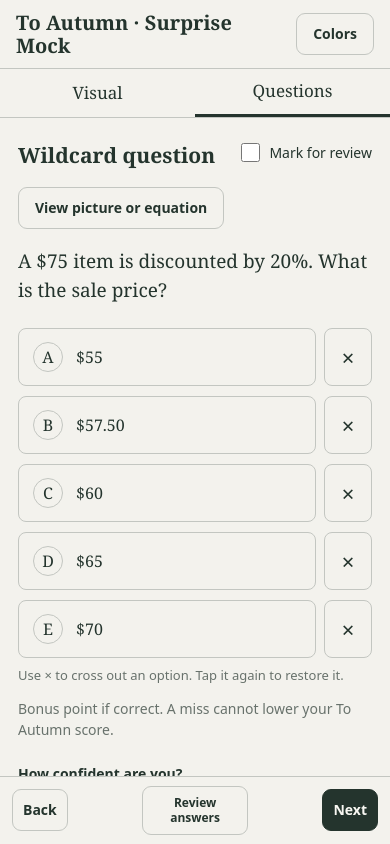
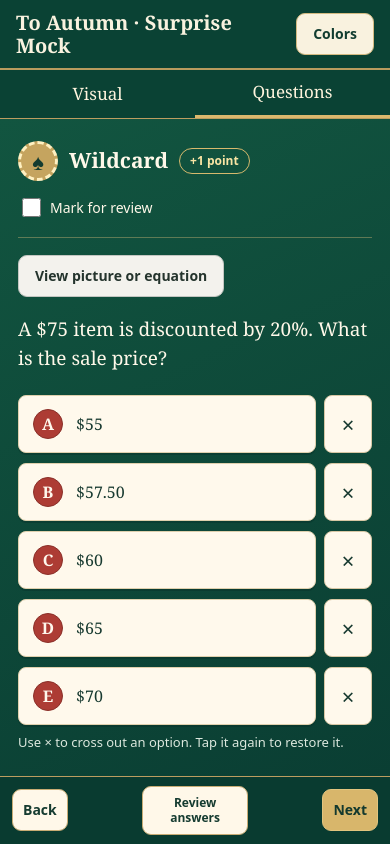
Before and after one commit to Eutopia2415/practices, a plain HTML site: page English/To Autumn - Surprise Mock.html in a window 390 px wide. Both pictures are taken after a click on the button "Next". Drawn offline with Linux system fonts and the light colour scheme.

Commit message:
Give wildcard questions a poker table theme

```diff
--- a/English/To Autumn - Surprise Mock.html
+++ b/English/To Autumn - Surprise Mock.html
@@ -131,8 +131,7 @@
     .visual-stage .flag-art { width: min(100%, 460px); }
     .equation { font-size: clamp(30px, 4vw, 50px); text-align: center; }
     .equation small { display: block; margin-bottom: 20px; color: var(--muted); font: 600 14px system-ui, sans-serif; }
-    .visual-caption { color: var(--muted); font: 14px/1.5 system-ui, sans-serif; }
-    .bonus-note { color: var(--muted); font: 14px/1.5 system-ui, sans-serif; }
+    .bonus-chip { display: inline-flex; align-items: center; padding: 6px 10px; border: 1px solid #d6b96d; border-radius: 20px; color: #f9e5a4; font: 700 12px/1 system-ui, sans-serif; white-space: nowrap; }
     .visual-open { display: none; margin: -5px 0 18px; }
     a { color: var(--page-text); }
 
@@ -264,6 +263,49 @@
       #progress { display: none; }
       .footer-middle .button { max-width: 106px; }
     }
+
+    .wildcard-mode .topbar { background: #0a4234; color: #f9f2df; border-bottom: 2px solid #b89b5e; }
+    .wildcard-mode .subtitle { color: #d6e3d8; }
+    .wildcard-mode .top-actions .button { background: #f9f2df; color: #123d30; border-color: #d3ba81; }
+    .wildcard-mode .layout { background: radial-gradient(circle at 70% 15%, #1b7054 0, #0c4c3c 45%, #072f29 100%); }
+    .wildcard-mode .passage { color: #fff7e7; border-right-color: #bc9d60; background: radial-gradient(circle at 30% 20%, #1d7054 0, #0d493a 55%, #07342d 100%); }
+    .wildcard-mode .author { color: #e6dbc0; }
+    .wildcard-mode .visual-stage { border: 1px solid #c7a96b; background: #052f29a8; box-shadow: inset 0 0 0 1px #ffffff1a, 0 18px 40px #001c1870; }
+    .wildcard-mode .equation small { color: #ead8ab; }
+    .wildcard-mode .question-pane, .wildcard-mode .question-pane.is-wrong { color: #fff8e9; border: 2px solid #c6a765; background: linear-gradient(155deg, #125540, #0a3e33); box-shadow: 0 18px 45px #001c186b, inset 0 0 0 1px #ffffff1b; }
+    .wildcard-mode .question-head { align-items: center; flex-wrap: wrap; padding-bottom: 17px; border-bottom: 1px solid #d6bc7b66; }
+    .wildcard-mode .question-head h2 { display: flex; align-items: center; gap: 11px; }
+    .wildcard-mode .question-head h2::before { content: "♠"; display: grid; place-items: center; width: 34px; height: 34px; border: 3px dashed #fff0c1; border-radius: 50%; background: #c5a45f; color: #133b30; font: 700 22px/1 Georgia, serif; }
+    .wildcard-mode .flag input { accent-color: #d8ba74; }
+    .wildcard-mode .choice { border-color: #dfd0ad; background: #fff9ec; color: #183a30; box-shadow: 0 2px 0 #072b2455; }
+    .wildcard-mode .choice:hover:not(:disabled), .wildcard-mode .strike:hover:not(:disabled) { background: #fff0cf; }
+    .wildcard-mode .choice[aria-pressed="true"] { border-color: #d7b366; background: #f7e3aa; box-shadow: 0 0 0 2px #e1c27b66; }
+    .wildcard-mode .choice .letter { border-color: #8a3029; background: #ad3c34; color: #fff8ed; font-weight: 700; }
+    .wildcard-mode .choice[aria-pressed="true"] .letter { border-color: #0c4939; background: #0c4939; color: #fff7e8; }
+    .wildcard-mode .choice.is-eliminated .choice-text { color: #6b6e62; }
+    .wildcard-mode .choice.is-wrong-choice { border-color: #af493b; background: #f4d7d0; color: #5e231e; }
+    .wildcard-mode .strike { border-color: #d8c7a4; background: #fff9ec; color: #183a30; }
+    .wildcard-mode .strike[aria-pressed="true"] { background: #e9d5a4; border-color: #c2a15d; }
+    .wildcard-mode .helper, .wildcard-mode .utility, .wildcard-mode .confidence p { color: #dce8de; }
+    .wildcard-mode .segments .button { border-color: #b49e6c; background: #fff8e9; color: #183a30; }
+    .wildcard-mode .segments .button[aria-pressed="true"] { border-color: #e4ca88; background: #e5c875; color: #183a30; }
+    .wildcard-mode .text-button { color: #f8e2a8; }
+    .wildcard-mode .feedback { border-left-color: #d9ba72; }
+    .wildcard-mode .feedback.is-wrong { border-left-color: #f0a69c; }
+    .wildcard-mode .correct { color: #cdeab8; }
+    .wildcard-mode .incorrect, .wildcard-mode .other-choices .your-choice-note { color: #ffc0b8; }
+    .wildcard-mode .other-choices { border-top-color: #d6bc7b66; }
+    .wildcard-mode .other-choices li.your-choice { background: #803f3977; }
+    .wildcard-mode .footer { border-color: #bc9d60; background: #093b30; }
+    .wildcard-mode .footer .button { border-color: #c8ac74; background: #fff8e9; color: #153b30; }
+    .wildcard-mode .footer .button.primary { border-color: #e2c47e; background: #d8b66b; color: #13392e; }
+    .wildcard-mode #progress { color: #e0e9df; }
+    .wildcard-mode .mobile-tabs { border-bottom-color: #bc9d60; background: #0a4234; }
+    .wildcard-mode .mobile-tabs button { background: #0a4234; color: #fff5de; }
+    .wildcard-mode .mobile-tabs button[aria-selected="true"] { border-bottom-color: #dbb86d; }
+    @media (max-width: 680px) {
+      .wildcard-mode .question-pane, .wildcard-mode .question-pane.is-wrong { margin: 0; border: 0; border-radius: 0; box-shadow: none; }
+    }
   </style>
 </head>
 <body>
@@ -318,9 +360,7 @@
         </div>
         <div id="wildcard-content" hidden>
           <h2 id="wildcard-title">Wildcard</h2>
-          <p class="author">A brief interruption</p>
           <div id="wildcard-visual" class="visual-stage"></div>
-          <p id="wildcard-caption" class="visual-caption"></p>
         </div>
       </section>
       <section id="panel" class="question-pane" aria-label="Questions"></section>
@@ -773,11 +813,11 @@
 ];
     const bonusBank = {
       questions: [
-        { kind: "bonus", topic: "Flag & capital", stem: "This flag belongs to a country with which capital city?", options: ["Rio de Janeiro", "Brasília", "São Paulo", "Buenos Aires", "Lisbon"], visual: `<svg class="flag-art" viewBox="0 0 720 504" role="img" aria-label="Green flag with a yellow diamond and blue globe"><rect width="720" height="504" fill="#119447"/><path d="M360 43 682 252 360 461 38 252Z" fill="#f8d447"/><circle cx="360" cy="252" r="118" fill="#253c94"/><path d="M244 236c83-20 167-3 231 43" fill="none" stroke="#fff" stroke-width="18"/><g fill="#fff"><circle cx="352" cy="185" r="4"/><circle cx="399" cy="207" r="3"/><circle cx="321" cy="230" r="3"/><circle cx="391" cy="311" r="4"/><circle cx="308" cy="291" r="3"/></g></svg>`, caption: "One flag. One capital. Five ways to miss your flight." },
-        { kind: "bonus", topic: "Synthetic biology", stem: "A student wants E. coli to produce a fluorescent protein from a synthesized coding sequence. Which plasmid design is most likely to work?", options: ["A bacterial promoter and ribosome-binding site placed before the coding sequence", "An origin of replication, but no promoter before the coding sequence", "The coding sequence inserted backward behind a bacterial promoter", "A transcription terminator placed immediately before the coding sequence", "A promoter recognized only by human cells before the coding sequence"], visual: `<div class="equation"><small>Gene expression</small>DNA → RNA → protein</div>`, caption: "The bacteria would appreciate readable instructions." },
-        { kind: "bonus", topic: "Face merge", stem: "Which two celebrities were combined to generate this portrait?", options: ["Taylor Swift and Dwayne Johnson", "Adele and Jason Momoa", "Billie Eilish and Vin Diesel", "Jennifer Lawrence and Chris Hemsworth", "Lady Gaga and John Cena"], visual: `<img class="portrait" src="assets/celebrity-blend.png" alt="Generated portrait blending two celebrities">`, caption: "An AI-generated blend, rather than a photograph of a real person." },
-        { kind: "bonus", topic: "Math", stem: "A $75 item is discounted by 20%. What is the sale price?", options: ["$55", "$57.50", "$60", "$65", "$70"], visual: `<div class="equation"><small>Percentage change</small>$75 × (1 − 0.20) = ?</div>`, caption: "The discount is real. The item is hypothetical." },
-        { kind: "bonus", topic: "Calculus", stem: "What is the derivative of this function?", options: ["3x − 4", "6x − 4", "6x + 7", "x³ − 2x² + 7x", "6x"], visual: `<div class="equation"><small>Differentiate</small>f(x) = 3x² − 4x + 7</div>`, caption: "Keats did not ask for this, but here we are." }
+        { kind: "bonus", topic: "Flag & capital", stem: "This flag belongs to a country with which capital city?", options: ["Rio de Janeiro", "Brasília", "São Paulo", "Buenos Aires", "Lisbon"], visual: `<svg class="flag-art" viewBox="0 0 720 504" role="img" aria-label="Green flag with a yellow diamond and blue globe"><rect width="720" height="504" fill="#119447"/><path d="M360 43 682 252 360 461 38 252Z" fill="#f8d447"/><circle cx="360" cy="252" r="118" fill="#253c94"/><path d="M244 236c83-20 167-3 231 43" fill="none" stroke="#fff" stroke-width="18"/><g fill="#fff"><circle cx="352" cy="185" r="4"/><circle cx="399" cy="207" r="3"/><circle cx="321" cy="230" r="3"/><circle cx="391" cy="311" r="4"/><circle cx="308" cy="291" r="3"/></g></svg>` },
+        { kind: "bonus", topic: "Synthetic biology", stem: "A student wants E. coli to produce a fluorescent protein from a synthesized coding sequence. Which plasmid design is most likely to work?", options: ["A bacterial promoter and ribosome-binding site placed before the coding sequence", "An origin of replication, but no promoter before the coding sequence", "The coding sequence inserted backward behind a bacterial promoter", "A transcription terminator placed immediately before the coding sequence", "A promoter recognized only by human cells before the coding sequence"], visual: `<div class="equation"><small>Gene expression</small>DNA → RNA → protein</div>` },
+        { kind: "bonus", topic: "Face merge", stem: "Which two celebrities were combined to generate this portrait?", options: ["Taylor Swift and Dwayne Johnson", "Adele and Jason Momoa", "Billie Eilish and Vin Diesel", "Jennifer Lawrence and Chris Hemsworth", "Lady Gaga and John Cena"], visual: `<img class="portrait" src="assets/celebrity-blend.png" alt="Generated portrait blending two celebrities">` },
+        { kind: "bonus", topic: "Math", stem: "A $75 item is discounted by 20%. What is the sale price?", options: ["$55", "$57.50", "$60", "$65", "$70"], visual: `<div class="equation"><small>Percentage change</small>$75 × (1 − 0.20) = ?</div>` },
+        { kind: "bonus", topic: "Calculus", stem: "What is the derivative of this function?", options: ["3x − 4", "6x − 4", "6x + 7", "x³ − 2x² + 7x", "6x"], visual: `<div class="equation"><small>Differentiate</small>f(x) = 3x² − 4x + 7</div>` }
       ],
       key: ["B", "A", "A", "C", "B"],
       explanations: [
@@ -1039,13 +1079,13 @@
     }
     function renderPassage(question) {
       const bonus = question.kind === "bonus";
+      document.body.classList.toggle("wildcard-mode", bonus);
       $("poem-content").hidden = bonus;
       $("wildcard-content").hidden = !bonus;
       $("poem-tab").textContent = bonus ? "Visual" : "Poem";
       if (bonus) {
         $("wildcard-title").textContent = question.topic;
         $("wildcard-visual").innerHTML = question.visual;
-        $("wildcard-caption").textContent = question.caption;
       }
     }
     function updateNavigation() {
@@ -1125,14 +1165,13 @@
 
       $("panel").innerHTML = `
         <div class="question-head">
-          <h2>${question.kind === "bonus" ? "Wildcard question" : `Question ${question.n} of 15`}</h2>
+          <h2>${question.kind === "bonus" ? 'Wildcard <small class="bonus-chip">+1 point</small>' : `Question ${question.n} of 15`}</h2>
           <label class="flag"><input id="flag" type="checkbox" ${state.flags[index] ? "checked" : ""}>Mark for review</label>
         </div>
         ${question.kind === "bonus" ? '<button id="show-visual" class="button visual-open" type="button">View picture or equation</button>' : ""}
         <p class="stem">${escapeHtml(question.stem)}</p>
         <div class="options">${options}</div>
         ${state.submitted ? "" : '<p class="helper">Use × to cross out an option. Tap it again to restore it.</p>'}
-        ${question.kind === "bonus" ? '<p class="bonus-note">Bonus point if correct. A miss cannot lower your To Autumn score.</p>' : ""}
         ${confidence}${feedback}
       `;
 
```
